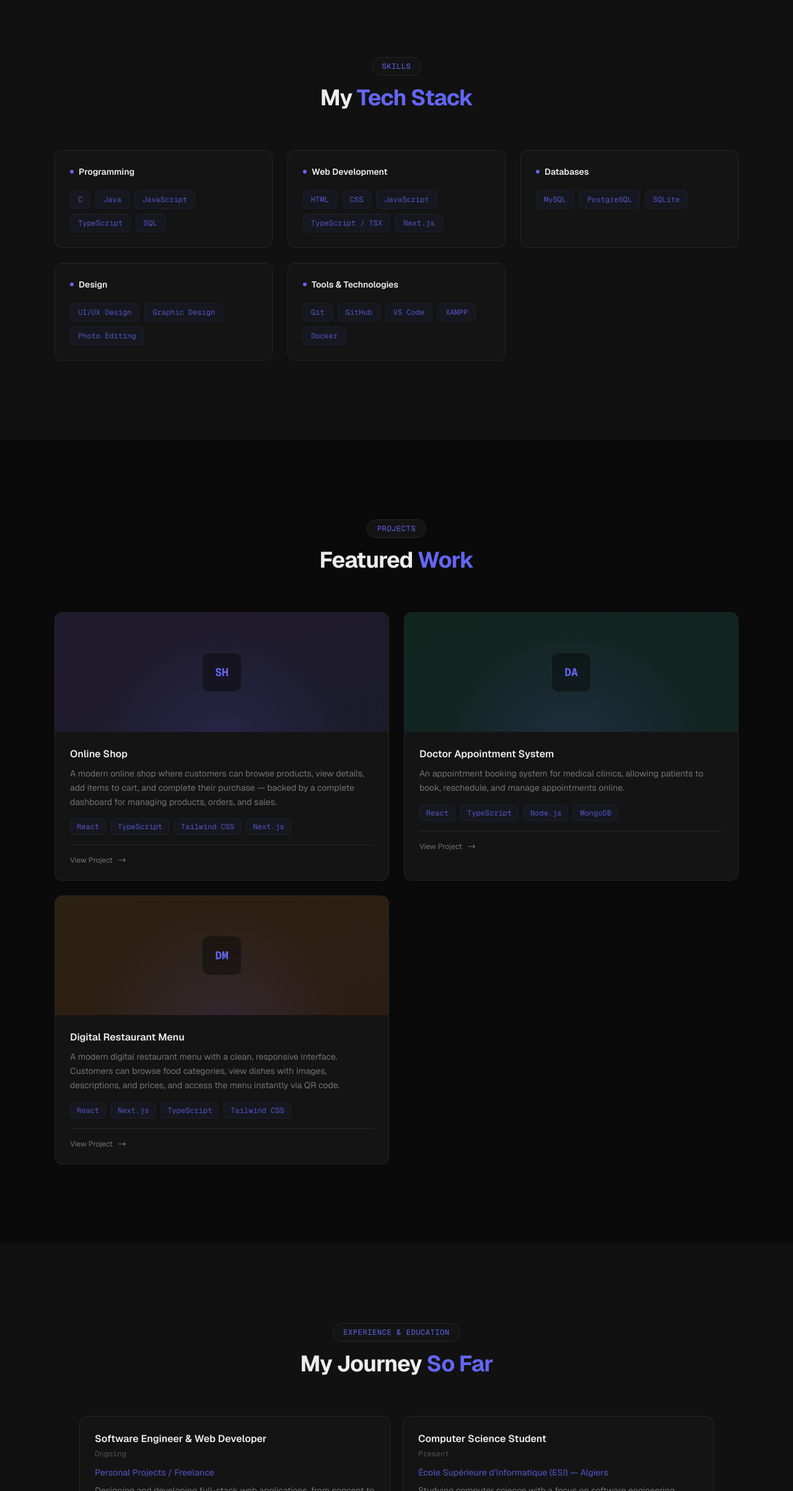
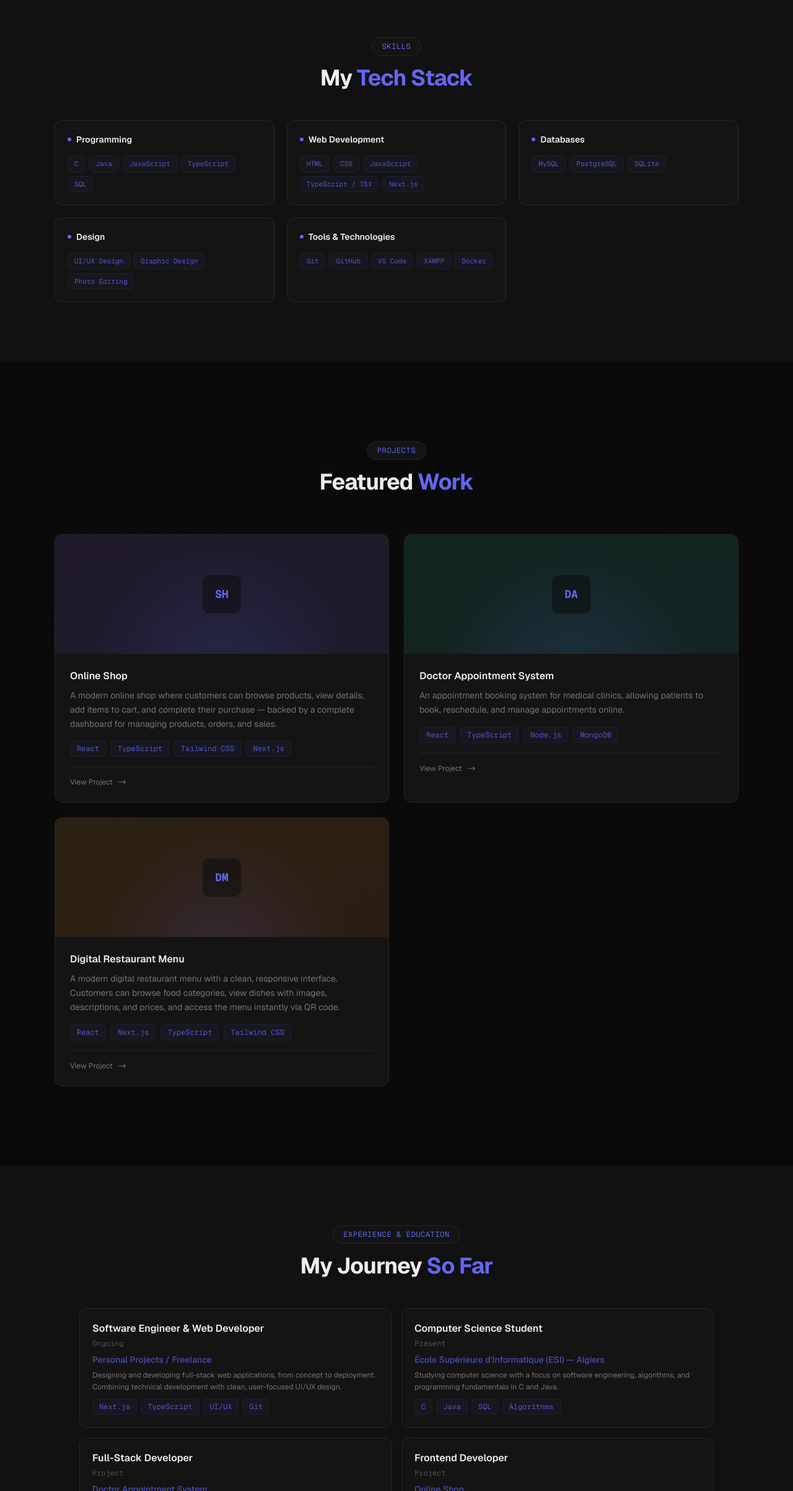
Before and after one commit to houssamdjaidja/Portfolio, a Next.js app: page / in a window 1280 px wide. Shown: the part 1980-4386 px from the top of the page at 62% size. Built offline with nearby package versions, Linux system fonts and the light colour scheme.

Commit message:
Compact tech stack and experience sections

```diff
--- a/src/components/Experience.tsx
+++ b/src/components/Experience.tsx
@@ -33,9 +33,9 @@ const experiences = [
 
 export default function Experience() {
   return (
-    <section id="experience" className="py-16 sm:py-24 lg:py-32 bg-surface">
+    <section id="experience" className="py-14 sm:py-20 lg:py-24 bg-surface">
       <div className="max-w-6xl mx-auto px-4 sm:px-6">
-        <div className="text-center mb-12 sm:mb-16">
+        <div className="text-center mb-10 sm:mb-12">
           <span className="inline-block px-3 sm:px-4 py-1.5 rounded-full border border-border bg-card text-xs font-mono text-accent mb-4 tracking-wider uppercase">
             Experience & Education
           </span>
@@ -44,21 +44,21 @@ export default function Experience() {
           </h2>
         </div>
 
-        <div className="max-w-5xl mx-auto grid grid-cols-2 gap-3 sm:gap-5">
+        <div className="max-w-5xl mx-auto grid grid-cols-2 gap-2.5 sm:gap-4">
           {experiences.map((exp) => (
             <div
               key={exp.role}
-              className="exp-card group p-3 sm:p-6 rounded-xl border border-border bg-card hover:border-accent/20 transition-all duration-300"
+              className="exp-card group p-2.5 sm:p-5 rounded-xl border border-border bg-card hover:border-accent/20 transition-all duration-300"
             >
-              <div className="flex flex-col gap-1 mb-2 sm:mb-3">
-                <h3 className="font-semibold text-foreground group-hover:text-accent transition-colors text-sm sm:text-base">
+              <div className="flex flex-col gap-1 mb-2">
+                <h3 className="font-semibold text-foreground group-hover:text-accent transition-colors text-xs sm:text-base">
                   {exp.role}
                 </h3>
                 <span className="text-[10px] sm:text-xs font-mono text-dim">{exp.period}</span>
               </div>
-              <p className="text-xs sm:text-sm text-accent/70 mb-2 font-medium">{exp.company}</p>
-              <p className="text-xs sm:text-sm text-muted leading-relaxed mb-3">{exp.desc}</p>
-              <div className="flex flex-wrap gap-1.5 sm:gap-2">
+              <p className="text-[11px] sm:text-sm text-accent/70 mb-1.5 font-medium">{exp.company}</p>
+              <p className="text-[10px] sm:text-xs text-muted leading-relaxed mb-2">{exp.desc}</p>
+              <div className="flex flex-wrap gap-1.5">
                 {exp.tags.map((t) => (
                   <span key={t} className="px-2 py-0.5 sm:px-2.5 sm:py-1 rounded-md bg-accent/5 border border-accent/10 text-[10px] sm:text-xs font-mono text-accent/80">
                     {t}
--- a/src/components/Skills.tsx
+++ b/src/components/Skills.tsx
@@ -25,9 +25,9 @@ const categories = [
 
 export default function Skills() {
   return (
-    <section id="skills" className="py-16 sm:py-24 lg:py-32 bg-surface">
+    <section id="skills" className="py-14 sm:py-20 lg:py-24 bg-surface">
       <div className="max-w-6xl mx-auto px-4 sm:px-6">
-        <div className="text-center mb-12 sm:mb-16">
+        <div className="text-center mb-10 sm:mb-12">
           <span className="inline-block px-3 sm:px-4 py-1.5 rounded-full border border-border bg-card text-xs font-mono text-accent mb-4 tracking-wider uppercase">
             Skills
           </span>
@@ -36,18 +36,18 @@ export default function Skills() {
           </h2>
         </div>
 
-        <div className="grid grid-cols-2 sm:grid-cols-2 lg:grid-cols-3 gap-3 sm:gap-6">
+        <div className="grid grid-cols-2 sm:grid-cols-2 lg:grid-cols-3 gap-2.5 sm:gap-5">
           {categories.map((cat) => (
-            <div key={cat.title} className="skill-category p-3 sm:p-6 rounded-xl border border-border bg-card hover:border-accent/20 transition-colors duration-300">
-              <h3 className="font-semibold text-foreground mb-5 text-sm flex items-center gap-2">
+            <div key={cat.title} className="skill-category p-2.5 sm:p-5 rounded-xl border border-border bg-card hover:border-accent/20 transition-colors duration-300">
+              <h3 className="font-semibold text-foreground mb-3 sm:mb-4 text-xs sm:text-sm flex items-center gap-2">
                 <span className="w-1.5 h-1.5 rounded-full bg-accent" />
                 {cat.title}
               </h3>
-              <div className="flex flex-wrap gap-2">
+              <div className="flex flex-wrap gap-1.5">
                 {cat.skills.map((s) => (
                   <span
                     key={s}
-                    className="px-3 py-1.5 rounded-lg bg-accent/5 border border-accent/10 text-xs font-mono text-accent/80 hover:bg-accent/10 hover:border-accent/20 transition-colors duration-200"
+                    className="px-2.5 py-1 rounded-lg bg-accent/5 border border-accent/10 text-[11px] font-mono text-accent/80 hover:bg-accent/10 hover:border-accent/20 transition-colors duration-200"
                   >
                     {s}
                   </span>
```
